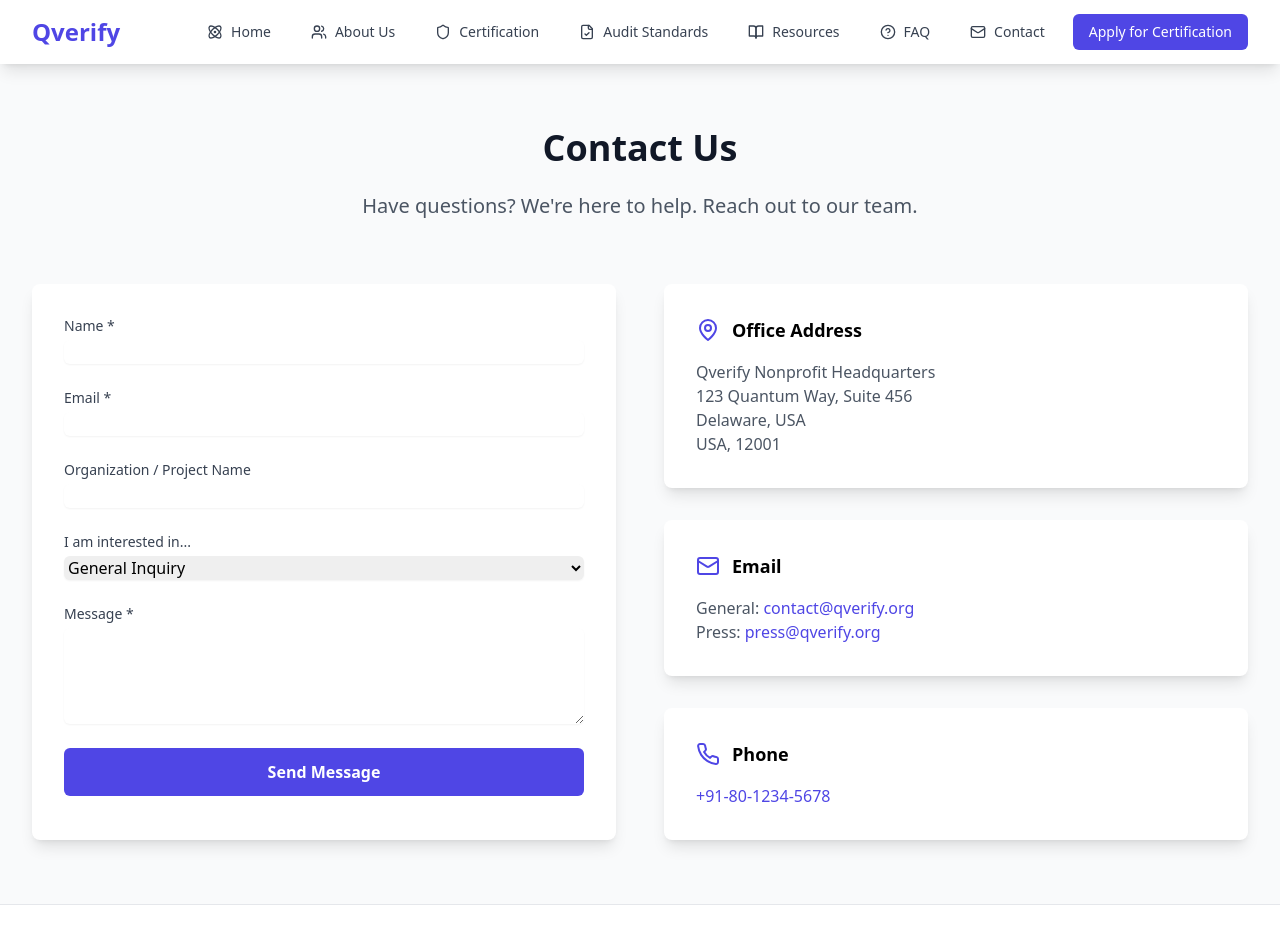
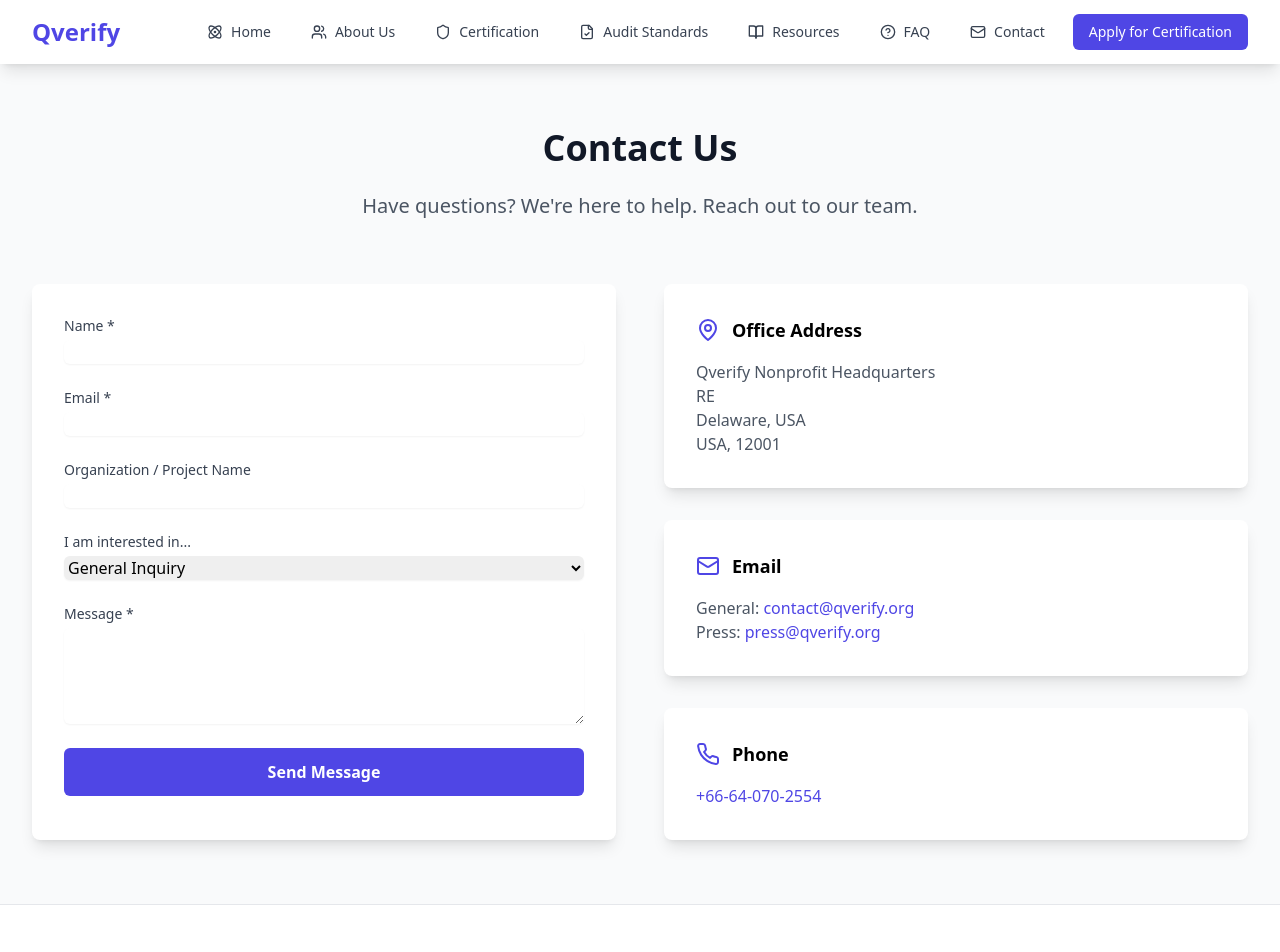
Before and after one commit to k1shan-k/qverifyy, a React (Vite) app: page /contact in a window 1280 px wide. Shown: the top 952 px of the page. Built offline with nearby package versions, Linux system fonts and the light colour scheme.

Commit message:
Updated Contact.tsx

```diff
--- a/src/pages/Contact.tsx
+++ b/src/pages/Contact.tsx
@@ -189,7 +189,7 @@ const Contact = () => {
               </div>
               <p className="text-gray-600">
                 Qverify Nonprofit Headquarters<br />
-                123 Quantum Way, Suite 456<br />
+                RE<br />
                 Delaware, USA<br />
                 USA, 12001
               </p>
@@ -212,7 +212,7 @@ const Contact = () => {
                 <h3 className="text-lg font-semibold">Phone</h3>
               </div>
               <p className="text-gray-600">
-                <a href="tel:+918012345678" className="text-indigo-600 hover:text-indigo-800">+91-80-1234-5678</a>
+                <a href="tel:+918012345678" className="text-indigo-600 hover:text-indigo-800">+66-64-070-2554</a>
               </p>
             </div>
           </div>
```
